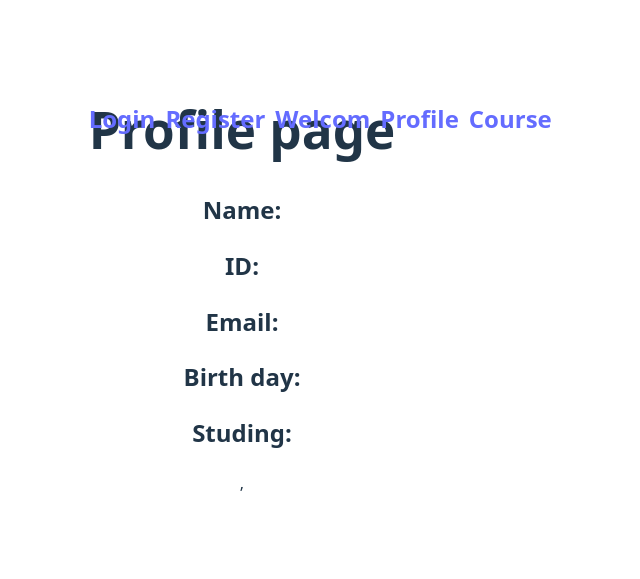
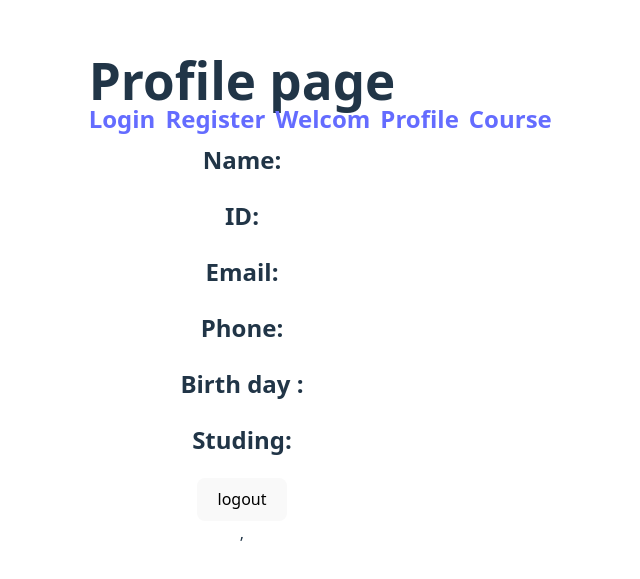
Before and after one commit to Nir2112/SchoolManagement, a React (Vite) app: page /profile in a window 1280 px wide. Shown: the part 119-698 px from the top of the page, without its empty margins (398-1038 px from the left). Built offline with nearby package versions, Linux system fonts and the light colour scheme.

Commit message:
add useContext in app,log,reg - use in profile, fourth commit

```diff
--- a/src/App.jsx
+++ b/src/App.jsx
@@ -4,9 +4,37 @@ import Register from './components/register.jsx'
 import Login from './components/Login.jsx'
 import Course from './components/course.jsx'
 import './App.css'
-import { Routes , Route ,Link} from 'react-router-dom'
+import { Routes , Route ,Link, useNavigate} from 'react-router-dom'
+import { createContext, useState } from 'react'
+import axios from 'axios'
+
+export const serverContext = createContext()
+export const logUserContext = createContext()
+
 function App() {
-
+  const server =axios.create({baseURL:"http://10.100.11.15:3000"})
+  const navigate = useNavigate()
+  const [logUser, setlogUser] = useState({
+    user:{},
+    status:false
+  })
+  const login = (id) =>{
+    return server.get('/user/'+id)
+    .then((res)=>setlogUser({
+      status:true,
+      user:res.data
+    }))
+    .catch((err)=>{
+      console.log(err)
+    })
+  }
+   const logout = ()=>{
+    setlogUser({
+      user:{},
+      status:false
+    })
+    navigate('/',{replace:true})
+  }
   return (
     <>
     <div style={{position:'fixed',top:200,display:'flex',flexDirection:'row',gap:'10px'}}>
@@ -27,6 +55,8 @@ function App() {
       </Link>
     </div>
 
+    <serverContext.Provider value={{server}}>
+      <logUserContext.Provider  value={{logUser,login,logout}}>
         <Routes>
           <Route path='/' element={<Login/>}/>
           <Route path='/register' element={<Register/>}/>
@@ -34,6 +64,8 @@ function App() {
           <Route path='/profile' element={<Profile/>}/>
           <Route path='/course' element={<Course/>}/>
         </Routes>
+      </logUserContext.Provider>
+    </serverContext.Provider>
     </>
   )
 }
--- a/src/components/Login.jsx
+++ b/src/components/Login.jsx
@@ -1,19 +1,33 @@
-import { useState,useEffect,useRef, use } from "react"
+import { useState,useEffect,useRef, useContext } from "react"
+import { useNavigate } from "react-router-dom"
 import axios from "axios"
+import { logUserContext, serverContext } from "../App.jsx"
 
 const Login =() =>{
+
+    const navigate = useNavigate();
+
+
     const [id,setId] = useState("")
     const [pass,setPass] = useState("")
 
+    const {server} = useContext(serverContext)
+    const {login} = useContext(logUserContext)
+    useEffect(()=>console.log(id,pass),[id,pass])
+
     const checkLogin=()=>{
-        axios.get(`http://10.100.11.15:3000/login`,{
+        server.get(`/login`,{
             params:{
                 id: id,
                 pass: pass
             }
         })
         .then((res)=>{
+            console.log(res);
+
             alert("seccessful Login");
+            login(id)
+            navigate('/welcom/')
         })
         .catch((err)=>{
             console.log(err);
@@ -32,7 +46,7 @@ const Login =() =>{
         </div>
         <div>
             <button onClick={checkLogin}>Login</button>
-            <button>Register</button>
+            <button onClick={()=>navigate('/register/')}>Register</button>
         </div>
     </div>)
 }
--- a/src/components/profile.jsx
+++ b/src/components/profile.jsx
@@ -1,15 +1,20 @@
+import { useContext } from "react"
+import { logUserContext } from "../App"
 
 const Profile =() =>{
-
+    const {logUser, logout}= useContext(logUserContext)
+    const {name,id,email,phone,birthday,study} = logUser.user
     return(<div>
         <h1>Profile page</h1>
         <div>
-            <h2>Name:</h2>
-            <h2>ID:</h2>
-            <h2>Email:</h2>
-            <h2>Birth day:</h2>
-            <h2>Studing: </h2>
+            <h2>Name: {name}</h2>
+            <h2>ID: {id}</h2>
+            <h2>Email: {email}</h2>
+            <h2>Phone: {phone}</h2>
+            <h2>Birth day {birthday}:</h2>
+            <h2>Studing: {study}</h2>
         </div>
+        <button onClick={logout}>logout</button>
 
         {/*?? לבדוק לגבי זה גם בregister + server
          <div>
--- a/src/components/register.jsx
+++ b/src/components/register.jsx
@@ -1,7 +1,11 @@
 import { useState } from "react"
 import axios from "axios"
+import { useNavigate } from "react-router-dom"
 
 const Register =() =>{
+
+    const navigate = useNavigate();
+
     const [student, setStudent] = useState([])
 
     const addField=(field,value)=>{
@@ -15,11 +19,17 @@ const Register =() =>{
         axios.post(`http://10.100.11.15:3000/register`,student)
         .then((res)=>{
             alert("seccessful Register");
+            navigate('/')
         })
         .catch((err)=>{
             console.log(err);
             alert("error")
         })
+    }
+
+    const HandleLogin = ()=>{
+
+
     }
 
     return(<div>
@@ -34,8 +44,9 @@ const Register =() =>{
             <input type="text" placeholder="study" onChange={(e) => addField("study",e.target.value)}/>
         </div>
          <div>
-            <button>Login</button>
-            <button onClick={addStudent}>Register</button>
+            <h3></h3>
+            <button onClick={()=> navigate('/') }>Login</button>
+            <button onClick={addStudent }>Register</button>
         </div>
     </div>)
 }
```
Lines whose indentation alone changed are shown as unchanged.
